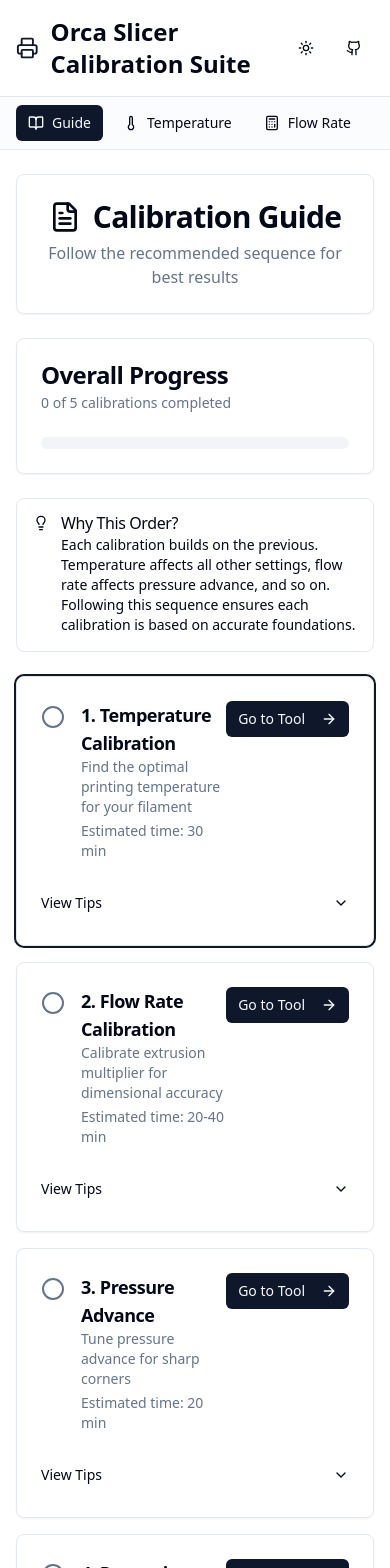
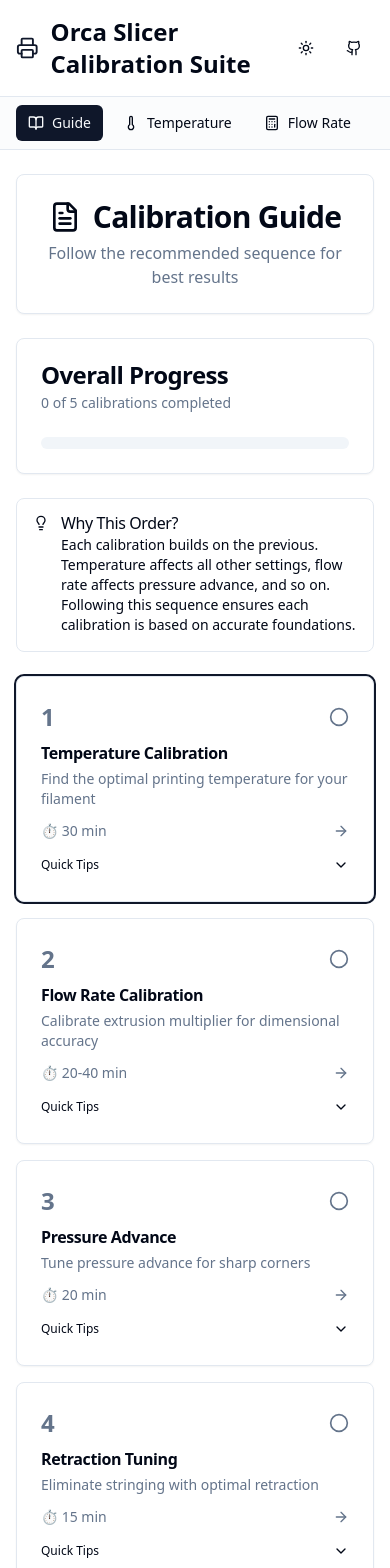
Before and after one commit to flight505/CalibrationTool, a React (Vite) app: page / in a window 390 px wide. Shown: the top 1568 px of the page. Built offline with nearby package versions, Linux system fonts and the light colour scheme.

Commit message:
Refactor CalibrationGuide component layout to improve responsiveness and user interaction. Updated step display to a grid format, enhanced button functionality, and refined styling for better usability.

```diff
--- a/src/components/CalibrationGuide.tsx
+++ b/src/components/CalibrationGuide.tsx
@@ -139,7 +139,7 @@ const CalibrationGuide: React.FC<CalibrationGuideProps> = ({ onNavigateToTool })
         </AlertDescription>
       </Alert>
 
-      <div className="space-y-4">
+      <div className="grid grid-cols-1 md:grid-cols-2 lg:grid-cols-3 gap-4">
         {calibrationSteps.map((step, index) => {
           const isCompleted = completedSteps.has(step.id);
           const isCurrent = index === currentStep;
@@ -147,52 +147,52 @@ const CalibrationGuide: React.FC<CalibrationGuideProps> = ({ onNavigateToTool })
           return (
             <Card
               key={step.id}
-              className={`transition-all ${isCurrent ? 'ring-2 ring-primary' : ''}`}
+              className={`transition-all hover:shadow-lg cursor-pointer ${isCurrent ? 'ring-2 ring-primary' : ''} ${isCompleted ? 'bg-muted/30' : ''}`}
+              onClick={() => {
+                setCurrentStep(index);
+                onNavigateToTool(step.tool);
+              }}
             >
-              <CardHeader>
+              <CardHeader className="pb-3">
                 <div className="flex items-start justify-between">
-                  <div className="flex items-start gap-4">
-                    <button
-                      onClick={() => toggleStepCompletion(step.id)}
-                      className="mt-1"
-                    >
-                      {isCompleted ? (
-                        <CheckCircle2 className="w-6 h-6 text-green-600" />
-                      ) : (
-                        <Circle className="w-6 h-6 text-muted-foreground" />
-                      )}
-                    </button>
-                    <div>
-                      <CardTitle className="text-lg">
-                        {index + 1}. {step.title}
-                      </CardTitle>
-                      <CardDescription>{step.description}</CardDescription>
-                      <p className="text-sm text-muted-foreground mt-1">
-                        Estimated time: {step.time}
-                      </p>
+                  <div className="flex-1">
+                    <div className="flex items-center gap-2 mb-2">
+                      <span className="text-2xl font-bold text-muted-foreground">{index + 1}</span>
+                      <button
+                        onClick={(e) => {
+                          e.stopPropagation();
+                          toggleStepCompletion(step.id);
+                        }}
+                        className="ml-auto"
+                      >
+                        {isCompleted ? (
+                          <CheckCircle2 className="w-5 h-5 text-green-600" />
+                        ) : (
+                          <Circle className="w-5 h-5 text-muted-foreground" />
+                        )}
+                      </button>
                     </div>
+                    <CardTitle className="text-base">{step.title}</CardTitle>
+                    <CardDescription className="text-sm mt-1">{step.description}</CardDescription>
                   </div>
-                  <Button
-                    size="sm"
-                    onClick={() => {
-                      setCurrentStep(index);
-                      onNavigateToTool(step.tool);
-                    }}
-                  >
-                    Go to Tool
-                    <ArrowRight className="ml-2 h-4 w-4" />
-                  </Button>
                 </div>
               </CardHeader>
-              <CardContent>
-                <Accordion type="single" collapsible>
+              <CardContent className="pt-0">
+                <div className="flex items-center justify-between text-sm text-muted-foreground mb-3">
+                  <span>⏱ {step.time}</span>
+                  <ArrowRight className="w-4 h-4" />
+                </div>
+                <Accordion type="single" collapsible className="w-full">
                   <AccordionItem value="tips" className="border-none">
-                    <AccordionTrigger className="text-sm py-2">
-                      View Tips
+                    <AccordionTrigger
+                      className="text-xs py-1 hover:no-underline"
+                      onClick={(e) => e.stopPropagation()}
+                    >
+                      Quick Tips
                     </AccordionTrigger>
                     <AccordionContent>
-                      <ul className="space-y-1 text-sm text-muted-foreground">
-                        {step.tips.map((tip, tipIndex) => (
+                      <ul className="space-y-1 text-xs text-muted-foreground mt-2">
+                        {step.tips.slice(0, 2).map((tip, tipIndex) => (
                           <li key={tipIndex}>• {tip}</li>
                         ))}
                       </ul>
```
